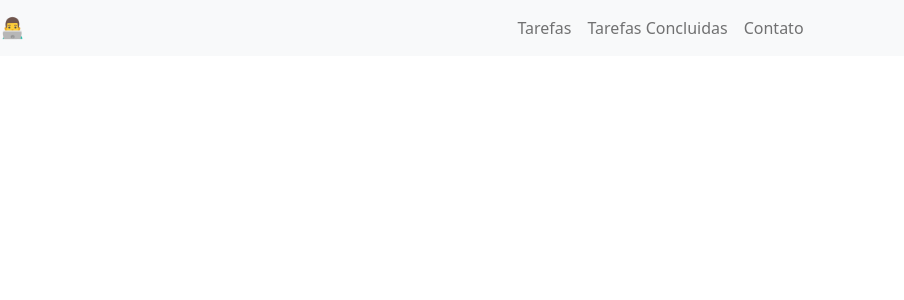
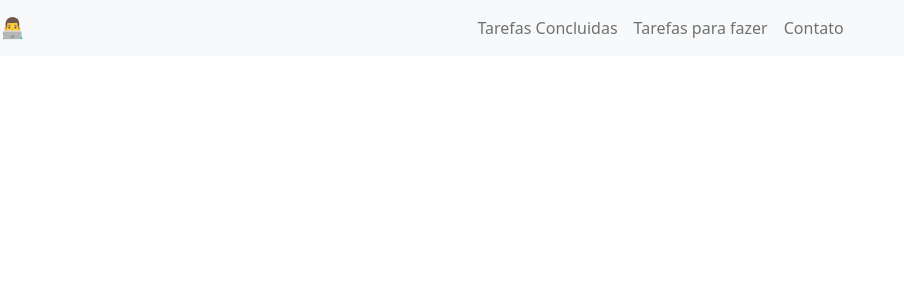
Before and after one commit to Romulo-Queiroz/Task-Manager-Angular, an Angular app: page / in a window 1280 px wide. Shown: the top 300 px of the page, without its empty margins (0-904 px from the left). Built offline with nearby package versions, Linux system fonts and the light colour scheme.

Commit message:
inicio da correção do layout

```diff
--- a/src/app/nav-bar/nav-bar.component.html
+++ b/src/app/nav-bar/nav-bar.component.html
@@ -8,10 +8,10 @@
   <div class="collapse navbar-collapse" id="navbarNav">
     <ul class="navbar-nav custom-navbar-nav">
       <li class="nav-item active">
-        <a class="nav-link" routerLink="/tasks">Tarefas</a>
+        <a class="nav-link" routerLink="/tasks">Tarefas Concluidas</a>
       </li>
       <li class="nav-item">
-        <a class="nav-link" routerLink="/task-done">Tarefas Concluidas</a>
+        <a class="nav-link" routerLink="/task-done">Tarefas para fazer</a>
       </li>
       <li class="nav-item">
         <a class="nav-link" href="#">Contato</a>
--- a/src/app/task-done/task-done.component.html
+++ b/src/app/task-done/task-done.component.html
@@ -1,5 +1,5 @@
 <div class="container bg-light">
-    <div class="col-6">
+
         <h2>O que fazer</h2>
         <div>
             <button class="btn btn-primary" (click)="openCreateTaskModal()">Criar Tarefa</button>
@@ -16,5 +16,5 @@
                 </li>
             </ul>
         </div>
-    </div>
+
 </div>
--- a/src/app/task-list/task-list.component.css
+++ b/src/app/task-list/task-list.component.css
@@ -5,15 +5,7 @@
 h2 {
   text-align: center;
 }
-.task-list-container {
-    display: flex;
-    justify-content: space-between;
-  }
 
-  .task-list-column {
-    flex-basis: 50%;
-    padding: 20px;
-  }
 
   .id {
     margin-top: 10px;
--- a/src/app/task-list/task-list.component.html
+++ b/src/app/task-list/task-list.component.html
@@ -1,7 +1,7 @@
 <div class="container bg-light">
-  <div class="row">
 
-    <div class="col-6 border-right">
+
+    <div class=" border-right">
       <h2>Tarefas feitas</h2>
       <div class="done">
         <ul class="myUl mb-4">
@@ -18,4 +18,3 @@
       </div>
     </div>
   </div>
-</div>
```
